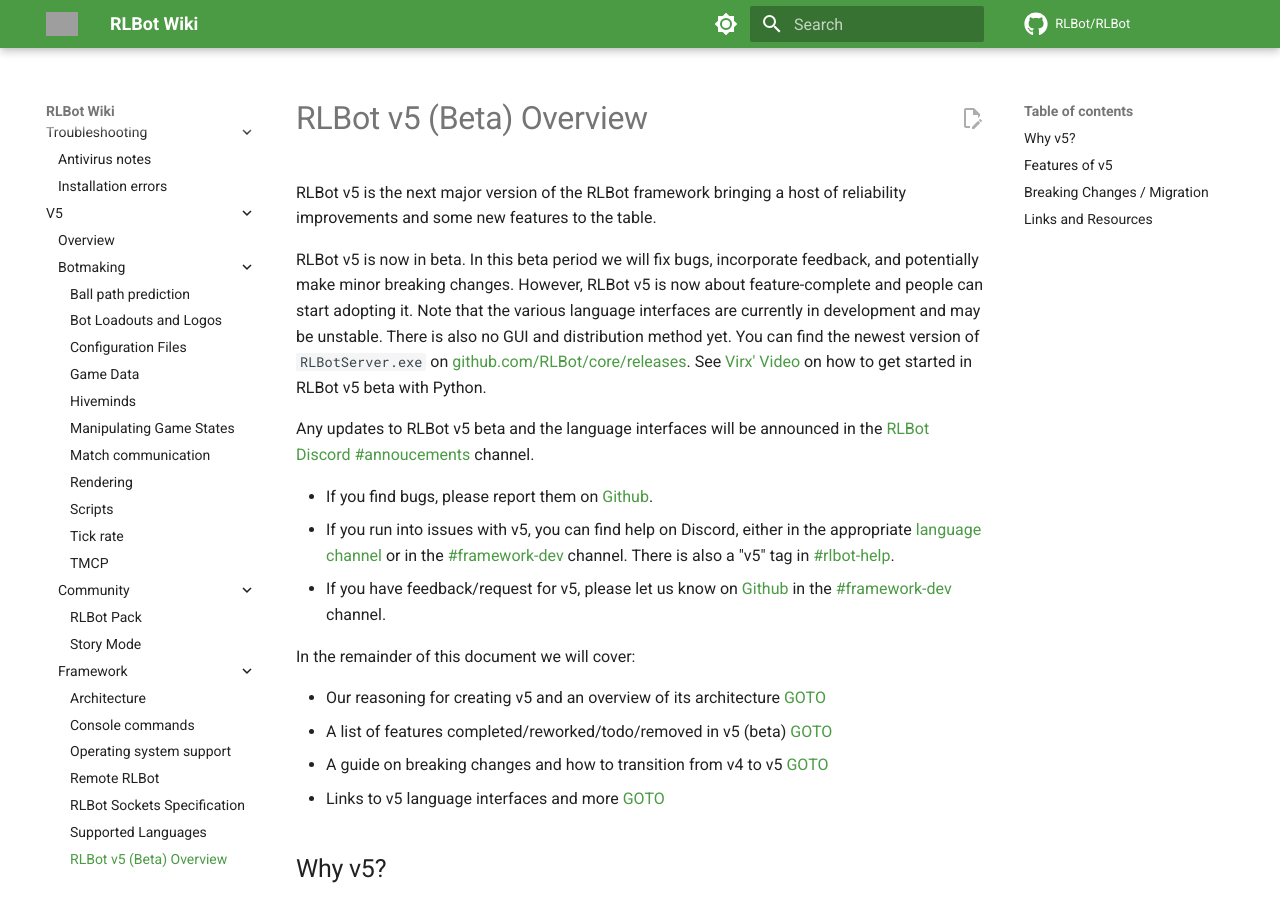
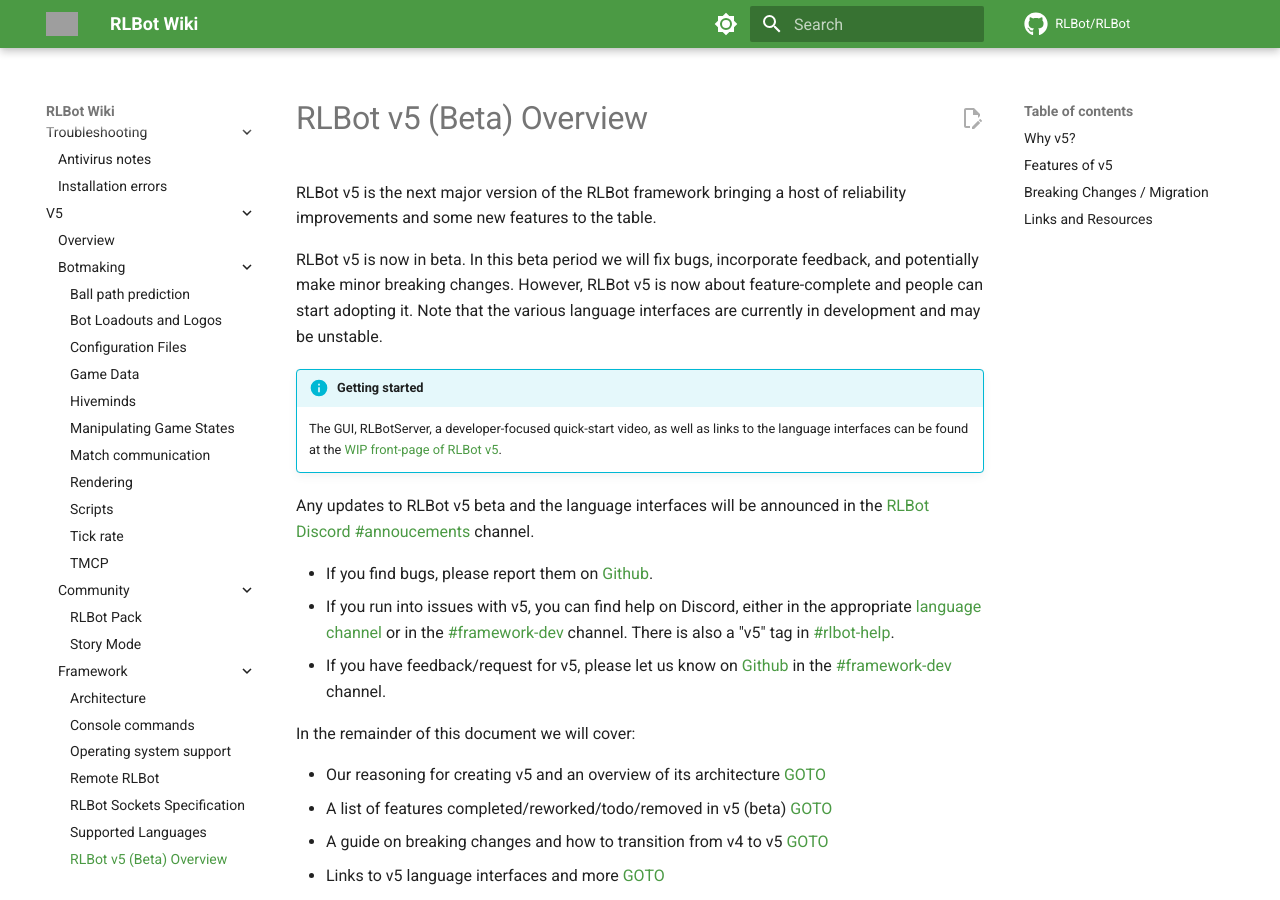
Before and after one commit to RLBot/wiki, an MkDocs documentation site: the page built from docs/v5/framework/v5.md, in a window 1280 px wide and 900 px high. Built offline with MkDocs 1.6.1 and Material for MkDocs 9.7.7, drawn with Linux system fonts in a browser that asks for light colours; comment, search, counter and statistics services are not loaded; grey boxes are pictures that could not be loaded.

Commit message:
Update old info

```diff
--- a/docs/v5/framework/v5.md
+++ b/docs/v5/framework/v5.md
@@ -6,9 +6,9 @@
 In this beta period we will fix bugs, incorporate feedback, and potentially make minor breaking changes.
 However, RLBot v5 is now about feature-complete and people can start adopting it.
 Note that the various language interfaces are currently in development and may be unstable.
-There is also no GUI and distribution method yet.
-You can find the newest version of `RLBotServer.exe` on [github.com/RLBot/core/releases](https://github.com/RLBot/core/releases).
-See [Virx' Video](https://youtu.be/GLqvodQ942A?si=WVnwyEpThDVnhqYu) on how to get started in RLBot v5 beta with Python.
+
+!!! info "Getting started"
+    The GUI, RLBotServer, a developer-focused quick-start video, as well as links to the language interfaces can be found at the [WIP front-page of RLBot v5](https://rlbot.org/v5/).
 
 Any updates to RLBot v5 beta and the language interfaces will be announced in the [RLBot Discord #annoucements](https://discord.com/channels/348658686962696195/352588748401410049) channel.
 
```
Also changed, not shown: docs/v5/botmaking/config-files.md (+1 -0 lines), docs/v5/framework/operating-system-support.md (+1 -1 lines).
